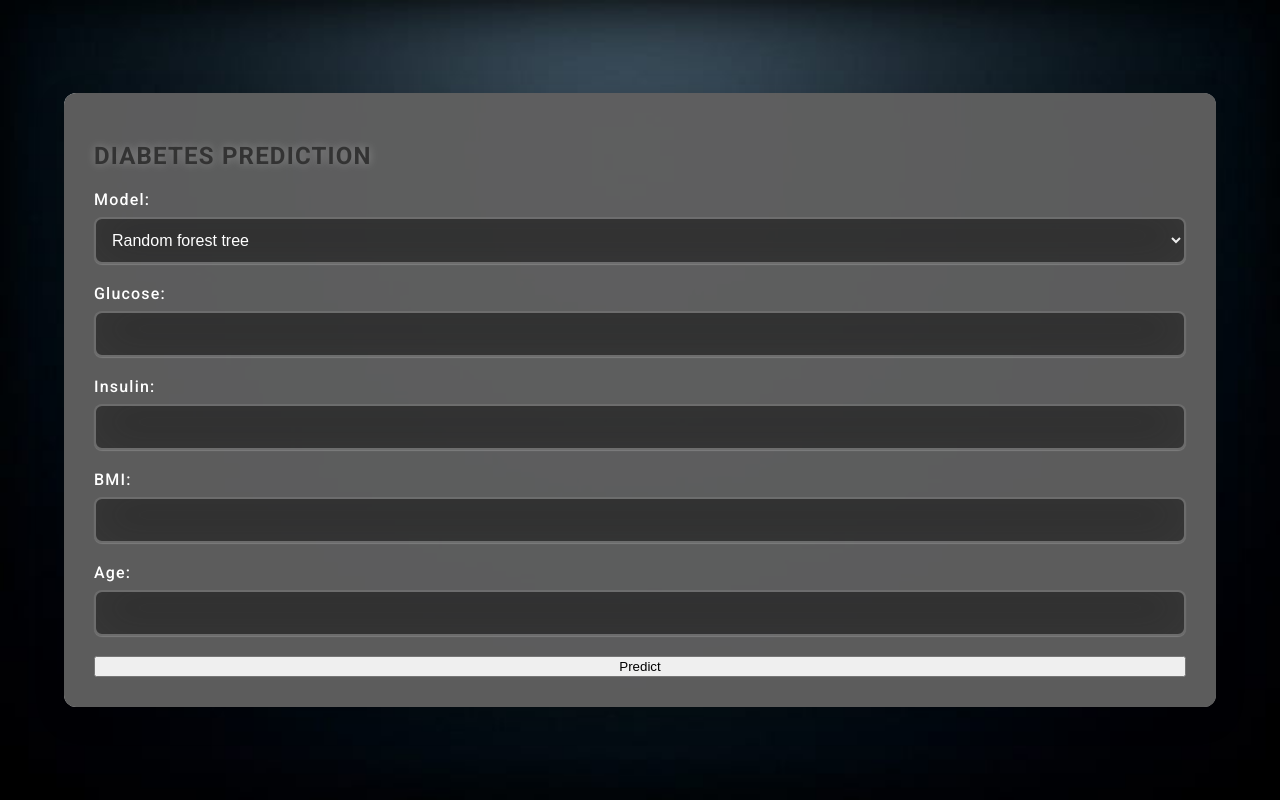
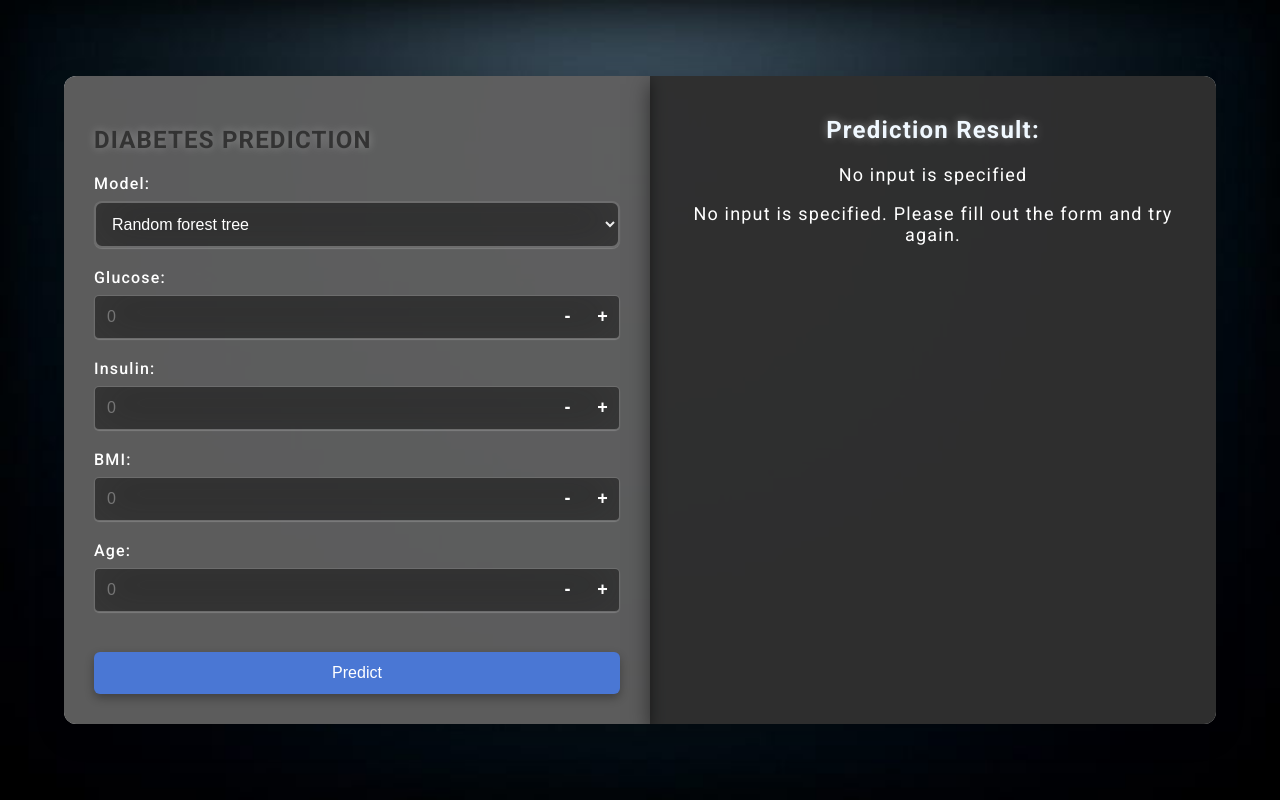
Before and after one commit to JAGANBALUSAMY/Diabetecs-Prediction-using-ML, a Flask app: page / in a window 1280 px wide. Run offline with Flask 3, Linux system fonts and the light colour scheme; parts of the project's set-up code (start-up, migrations or seed data) failed here and were passed over.

Commit message:
Update index.html

```diff
--- a/diabetes_prediction/app/templates/index.html
+++ b/diabetes_prediction/app/templates/index.html
@@ -24,34 +24,103 @@
 
             <div class="form-group">
                 <label for="glucose">Glucose:</label>
-                <input type="number" id="glucose" name="glucose" required>
+                <div class="number-input">
+                    <input type="number" id="glucose" name="glucose" step="0.01" placeholder="0" required>
+                    <button type="button" class="minus" onclick="changeValue('glucose', -0.01)">-</button>
+                    <button type="button" class="plus" onclick="changeValue('glucose', 0.01)">+</button>
+                </div>
             </div>
 
             <div class="form-group">
                 <label for="insulin">Insulin:&nbsp;&nbsp;</label>
-                <input type="number" id="insulin" name="insulin" required>
+                <div class="number-input">
+                    <input type="number" id="insulin" name="insulin" step="0.01" placeholder="0" required>
+                    <button type="button" class="minus" onclick="changeValue('insulin', -0.01)">-</button>
+                    <button type="button" class="plus" onclick="changeValue('insulin', 0.01)">+</button>
+                </div>
             </div>
 
             <div class="form-group">
                 <label for="bmi">BMI:&nbsp;&nbsp;&nbsp;&nbsp;&nbsp;&nbsp;&nbsp;</label>
-                <input type="number" step="0.1" id="bmi" name="bmi" required>
+                <div class="number-input">
+                    <input type="number" id="bmi" name="bmi" step="0.01" placeholder="0" required>
+                    <button type="button" class="minus" onclick="changeValue('bmi', -0.01)">-</button>
+                    <button type="button" class="plus" onclick="changeValue('bmi', 0.01)">+</button>
+                </div>
             </div>
 
             <div class="form-group">
                 <label for="age">Age:&nbsp;&nbsp;&nbsp;&nbsp;&nbsp;&nbsp;&nbsp;</label>
-                <input type="number" id="age" name="age" required>
+                <div class="number-input">
+                    <input type="number" id="age" name="age" step="1" placeholder="0" required>
+                    <button type="button" class="minus" onclick="changeValue('age', -1)">-</button>
+                    <button type="button" class="plus" onclick="changeValue('age', 1)">+</button>
+                </div>
             </div>
 
-            <button type="submit">Predict</button>
+            <button id="predict-btn" type="submit">Predict</button>
         </form>
+
+        <!-- Result display section -->
+        <div id="result-section">
+            <h2>Prediction Result:</h2>
+            {% if result %}
+                <p>{{ result }}</p>
+                {% if result == "Diabetic" %}
+                <h3>Suggestions:</h3>
+                <ul>
+                    <li>Maintain a healthy diet with low sugar and carbohydrates.</li>
+                    <li>Engage in regular physical exercise.</li>
+                    <li>Monitor blood sugar levels regularly.</li>
+                    <li>Follow your doctor's advice regarding medication and lifestyle changes.</li>
+                </ul>
+                {% elif result == "Non-Diabetic" %}
+                <h3>Suggestions:</h3>
+                <ul>
+                    <li>Maintain your current healthy lifestyle.</li>
+                    <li>Continue with regular physical activity.</li>
+                    <li>Have a balanced diet to avoid future risks.</li>
+                    <li>Schedule regular health checkups to monitor your glucose levels.</li>
+                </ul>
+                {% elif result == "No input is specified" %}
+                <p class="no-result">No input is specified. Please fill out the form and try again.</p>
+                {% endif %}
+            {% else %}
+                <p class="no-result">No result yet. Please fill out the form and click "Predict" to get the result.</p>
+            {% endif %}
+        </div>
     </article>
 
     <script>
-        const result = "{{ result }}";
-        const selectedModel = "{{ selected_model }}";
-        if (result && selectedModel) {
-            alert("Predicted by the " +selectedModel+ " is "+ result);
+        function changeValue(inputId, step) {
+            const input = document.getElementById(inputId);
+            let currentValue = parseFloat(input.value) || 0;
+
+            // Check if the input field is for "age"
+            if (inputId === "age") {
+                currentValue = Math.round(currentValue); // Ensure the current value is an integer
+                const newValue = currentValue + step;
+
+                if (newValue >= 0) {
+                    input.value = newValue; // Set as an integer
+                }
+            } else {
+                const newValue = currentValue + step;
+
+                if (newValue >= 0) {
+                    input.value = newValue.toFixed(2); // Set as a float with 2 decimal places
+                }
+            }
         }
+
+        document.addEventListener('DOMContentLoaded', () => {
+    const resultSection = document.getElementById('result-section');
+    if (resultSection.innerHTML.trim() !== '') {
+        resultSection.classList.add('active');
+    } else {
+        resultSection.classList.remove('active');
+    }
+});
     </script>
 </body>
 </html>
```
